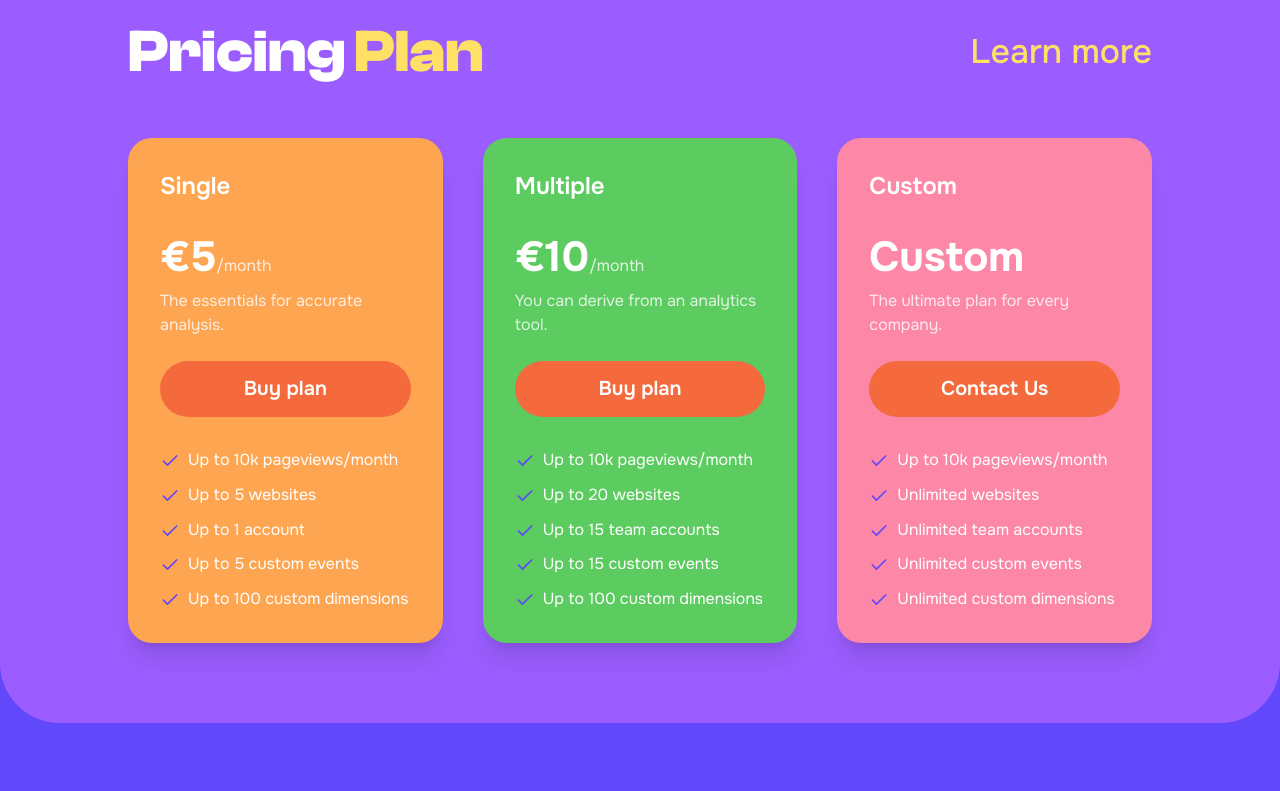
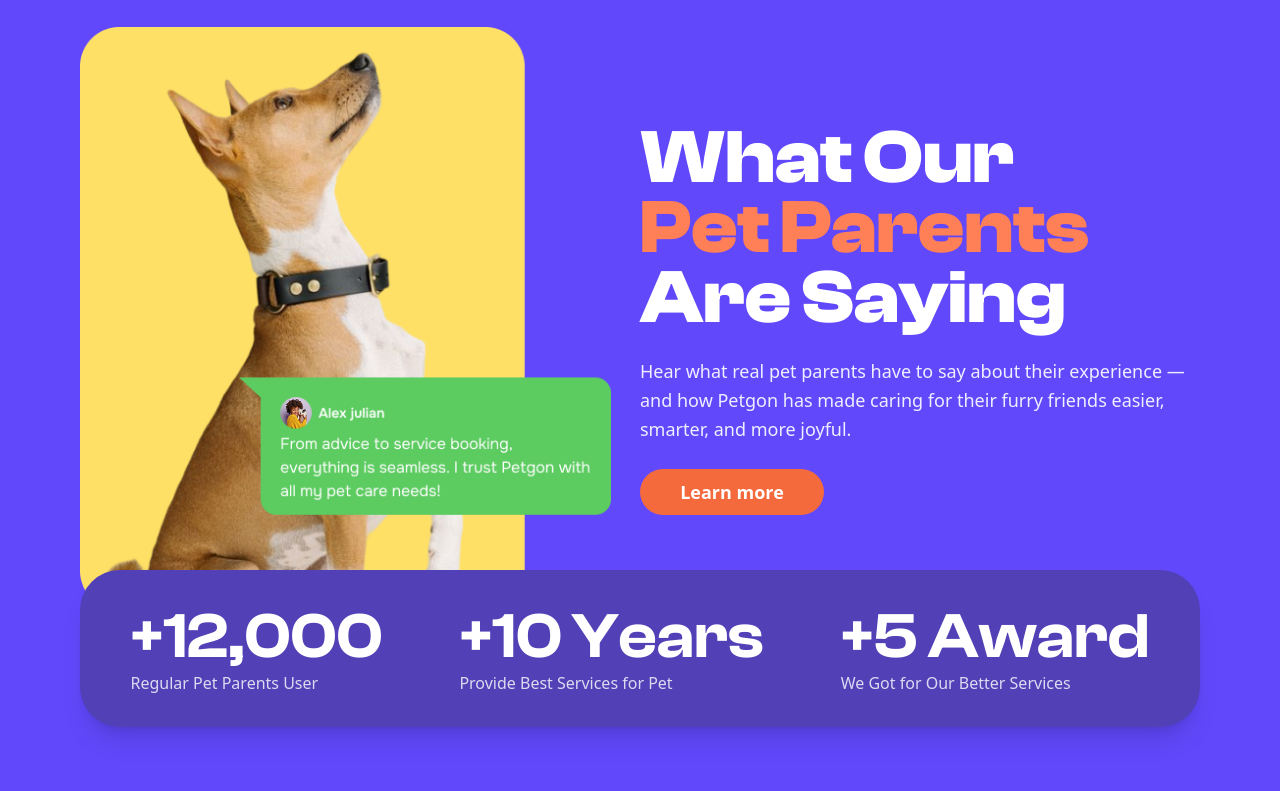
Before and after one commit to JoySarkarBD/pet-zone, a Next.js app: page / in a window 1280 px wide. Shown: the part 3505-4296 px from the top of the page. Built offline with nearby package versions, Linux system fonts and the light colour scheme.

Commit message:
feat: add testimonial section

```diff
--- a/app/page.tsx
+++ b/app/page.tsx
@@ -3,6 +3,7 @@
 import Hero from "@/components/Hero";
 import HowWeServe from "@/components/HowWeServe";
 import Pricing from "@/components/Pricing";
+import TestimonialSection from "@/components/TestimonialSection";
 import TopCategories from "@/components/TopCategories";
 
 export default function Home() {
@@ -12,6 +13,7 @@
       <About />
       <HowWeServe />
       <TopCategories />
+      <TestimonialSection />
       <Pricing />
       <BookingCTA />
     </>
--- /dev/null
+++ b/components/TestimonialSection.tsx
@@ -0,0 +1,55 @@
+import Image from 'next/image'
+
+const TestimonialSection = () => {
+  return (
+    <section className="py-20">
+      <div className="container">
+        <div className="rounded-[40px] w-full flex flex-col lg:flex-row items-center justify-between">
+          {/* Left Side - Dog Image */}
+          <div className="relative flex justify-center items-center w-[531px] h-[594px]">
+            <Image
+              src="/testimonial-banner.png"
+              alt="Dog"
+              fill
+              className="object-contain"
+            />
+          </div>
+
+          {/* Right Side - Text and Button */}
+          <div className="w-1/2 flex flex-col justify-center items-start text-left mt-10 lg:mt-0 space-y-6">
+            <h2 className="text-[76px] font-(family-name:--font-clash-display) leading-[70px] font-bold text-white">
+              What Our <br />
+              <span className="text-[#FF7F56]">Pet Parents</span> <br />Are Saying
+            </h2>
+            <p className="text-white/90 text-lg max-w-[600px] leading-relaxed">
+              Hear what real pet parents have to say about their experience — and
+              how Petgon has made caring for their furry friends easier, smarter,
+              and more joyful.
+            </p>
+            <button className="h-[46px] w-[184px] bg-[#F56A3D] hover:bg-[#FF7F56] text-white text-lg font-semibold rounded-full transition duration-200">
+              Learn more
+            </button>
+          </div>
+        </div>
+
+        {/* Stats Section */}
+        <div className="-top-[46px] bg-[#5240B7] text-white relative z-10 rounded-[40px] py-8 px-6 flex flex-col md:flex-row items-center justify-around gap-6 shadow-xl">
+          <div className="text-start">
+            <h3 className="text-[64px] leading-[69px] font-(family-name:--font-clash-display) font-semibold">+12,000</h3>
+            <p className="text-white/80">Regular Pet Parents User</p>
+          </div>
+          <div className="text-start">
+            <h3 className="text-[64px] leading-[69px] font-(family-name:--font-clash-display) font-semibold">+10 Years</h3>
+            <p className="text-white/80">Provide Best Services for Pet</p>
+          </div>
+          <div className="text-start">
+            <h3 className="text-[64px] leading-[69px] font-(family-name:--font-clash-display) font-semibold">+5 Award</h3>
+            <p className="text-white/80">We Got for Our Better Services</p>
+          </div>
+        </div>
+      </div>
+    </section>
+  )
+}
+
+export default TestimonialSection
```
Also changed, not shown: public/testimonial-banner.png (added).
